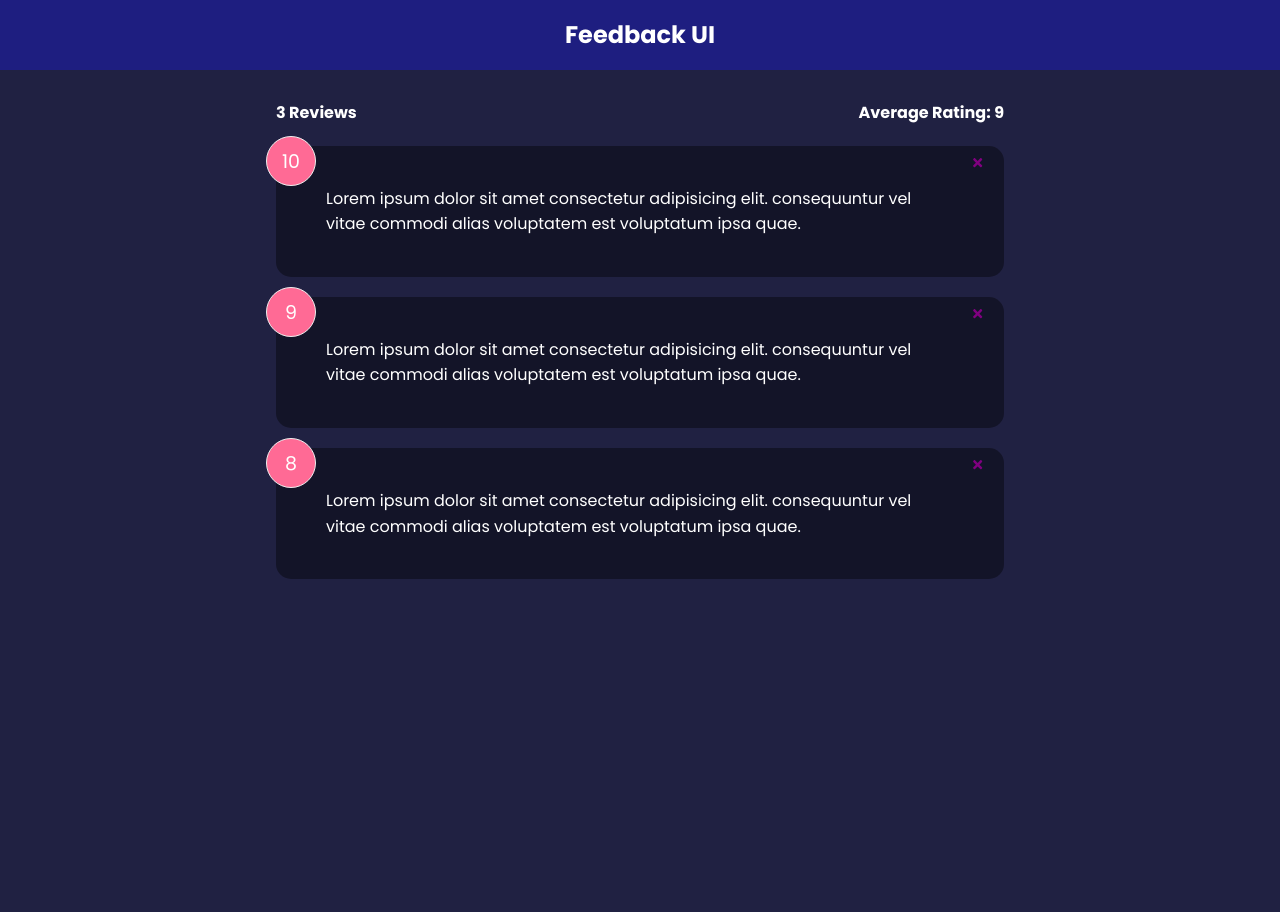
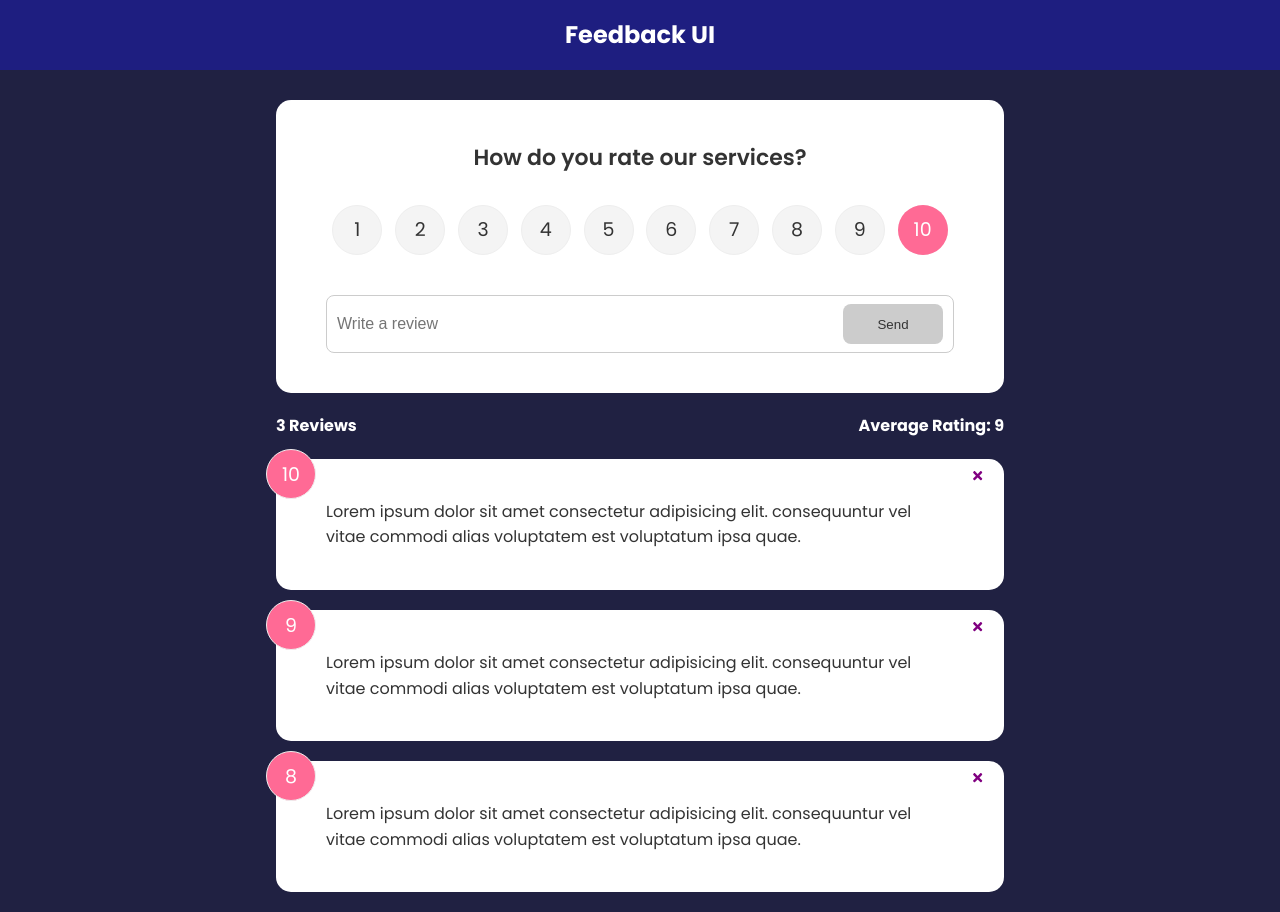
Before and after one commit to Jurgest/feedback-app, a React (Create React App) app: page / in a window 1280 px wide. Before the commit the page ends 800 px from the top, so only its background shows below. Built offline with nearby package versions, Linux system fonts and the light colour scheme.

Commit message:
addFeedback, animate

```diff
--- a/package.json
+++ b/package.json
@@ -6,10 +6,12 @@
     "@testing-library/jest-dom": "^5.16.1",
     "@testing-library/react": "^12.1.2",
     "@testing-library/user-event": "^13.5.0",
+    "framer-motion": "^4.1.17",
     "react": "^17.0.2",
     "react-dom": "^17.0.2",
     "react-icons": "^4.3.1",
     "react-scripts": "5.0.0",
+    "uuid": "^8.3.2",
     "web-vitals": "^2.1.3"
   },
   "scripts": {
--- a/src/App.js
+++ b/src/App.js
@@ -1,4 +1,6 @@
 import React, { useState} from 'react';
+import {v4 as uuidv4} from 'uuid';
+import FeedbackForm from './components/FeedbackForm';
 import FeedbackList from './components/FeedbackList';
 import FeedbackStats from './components/FeedbackStats';
 import Header from './components/Header';
@@ -6,6 +8,12 @@
 
 const App =()=> {
     const [feedback, setFeedback] = useState(FeedbackData);
+
+    const addFeedback =(newFeedback) =>{
+        newFeedback.id =uuidv4();
+        setFeedback([newFeedback, ...feedback ])
+    }
+
     const deleteFeedback = (id) => {
         if(window.confirm('Are you sure you want to delete it?')) {
             setFeedback(feedback.filter((item)=> item.id !== id))
@@ -17,6 +25,7 @@
         <>
          <Header />
         <div className='container'>
+            <FeedbackForm  handleAdd={addFeedback}/>
             <FeedbackStats feedback={feedback} />
             <FeedbackList
                 feedback={feedback}
--- /dev/null
+++ b/src/components/FeedbackForm.jsx
@@ -0,0 +1,63 @@
+import React, {useState} from 'react';
+import RatingSelect from './RatingSelect';
+import Button from './shared/Button';
+import Card from './shared/Card';
+
+const FeedbackForm = ({handleAdd}) => {
+    const [text, setText] = useState('');
+    const [rating, setRating] = useState(10);
+
+    const [btnDisabled, setBtnDisabled] = useState(true);
+    const [message, setMessage] = useState('');
+
+    const handleTextChange = (e) => {
+       if(text === '') {
+           setBtnDisabled(true)
+           setMessage(null)
+       } else if(text !== '' && text.trim().length <= 10 ) {
+            setMessage('Text must be at least 10 characters')
+            setBtnDisabled(true)
+       } else {
+             setBtnDisabled(false)
+             setMessage(null)
+       }
+        setText(e.target.value)
+    }
+
+    const handleSubmit = (e) => {
+        e.preventDefault()
+        if(text.trim().length > 10 ) {
+            const newFeedback = {
+                text,
+                rating
+            }
+            handleAdd(newFeedback);
+            setText('');
+        }
+    }
+
+    return (
+        <Card>
+            <form onSubmit={handleSubmit} >
+                <h2> How do you rate our services?</h2>
+                <RatingSelect select={(rating)=>setRating(rating)} />
+                <div className="input-group">
+                    <input
+                        onChange={handleTextChange}
+                        type='text'
+                        placeholder='Write a review'
+                        value={text}
+                        />
+                    <Button
+                        type='submit'
+                        version='primary'
+                        isDisabled={btnDisabled}
+                        >Send</Button>
+                </div>
+                {message && <div className='message' >{message}</div>}
+            </form>
+        </Card>
+    )
+}
+
+export default FeedbackForm;
--- a/src/components/FeedbackItem.jsx
+++ b/src/components/FeedbackItem.jsx
@@ -5,7 +5,7 @@
 const FeedbackItem = ({item, handleDelete}) => {
 
     return (
-        <Card reverse={true}>
+        <Card reverse={false}>
             <div className="num-display">{item.rating}</div>
             <button className='close' onClick={()=>handleDelete(item.id)}>
                 <FaTimes color='purple' />
--- a/src/components/FeedbackList.jsx
+++ b/src/components/FeedbackList.jsx
@@ -1,4 +1,5 @@
 import React from 'react'
+import {motion, AnimatePresence} from 'framer-motion';
 import FeedbackItem from './FeedbackItem';
 
 const FeedbackList = ({feedback, handleDelete}) => {
@@ -6,14 +7,34 @@
     if(!feedback || feedback=== 0 ) {
         return <p>No Feedback Yet</p>
     } else {
+
         return (
 
             <div className='feedback-list'>
+                <AnimatePresence>
                 {feedback.map((item)=> (
+                    <motion.div
+                        key={item.id}
+                        initial={{opacity:0}}
+                        animate={{opacity:1}}
+                        exit={{opacity:0}}
+                        >
                         <FeedbackItem key={item.id} item={item} handleDelete={handleDelete}/>
+                        </motion.div>
                 ))}
+                </AnimatePresence>
             </div>
         )}
+
+        //without animation
+    // return (
+
+    //     <div className='feedback-list'>
+    //         {feedback.map((item)=> (
+    //             <FeedbackItem key={item.id} item={item} handleDelete={handleDelete}/>
+    //         ))}
+    //     </div>
+    // )}
 }
 
 export default FeedbackList;
--- /dev/null
+++ b/src/components/RatingSelect.jsx
@@ -0,0 +1,126 @@
+import React, {useState} from 'react'
+
+const RatingSelect = ({select}) => {
+    const [selected, setSelected] = useState(10);
+
+    const handleChange = (e) => {
+        setSelected(+e.currentTarget.value)
+        select(+e.currentTarget.value)
+    }
+    return (
+         <ul className="rating">
+            <li>
+                <input
+                type="radio"
+                id="num1"
+                name="rating"
+                value="1"
+                onChange={handleChange}
+                checked={selected === 1}
+                />
+                <label htmlFor="num1">1</label>
+            </li>
+            <li>
+                <input
+                type="radio"
+                id="num2"
+                name="rating"
+                value="2"
+                onChange={handleChange}
+                checked={selected === 2}
+                />
+                <label htmlFor="num2">2</label>
+            </li>
+            <li>
+                <input
+                type="radio"
+                id="num3"
+                name="rating"
+                value="3"
+                onChange={handleChange}
+                checked={selected === 3}
+                />
+                <label htmlFor="num3">3</label>
+            </li>
+            <li>
+                <input
+                type="radio"
+                id="num4"
+                name="rating"
+                value="4"
+                onChange={handleChange}
+                checked={selected === 4}
+                />
+                <label htmlFor="num4">4</label>
+            </li>
+            <li>
+                <input
+                type="radio"
+                id="num5"
+                name="rating"
+                value="5"
+                onChange={handleChange}
+                checked={selected === 5}
+                />
+                <label htmlFor="num5">5</label>
+            </li>
+            <li>
+                <input
+                type="radio"
+                id="num6"
+                name="rating"
+                value="6"
+                onChange={handleChange}
+                checked={selected === 6}
+                />
+                <label htmlFor="num6">6</label>
+            </li>
+            <li>
+                <input
+                type="radio"
+                id="num7"
+                name="rating"
+                value="7"
+                onChange={handleChange}
+                checked={selected === 7}
+                />
+                <label htmlFor="num7">7</label>
+            </li>
+            <li>
+                <input
+                type="radio"
+                id="num8"
+                name="rating"
+                value="8"
+                onChange={handleChange}
+                checked={selected === 8}
+                />
+                <label htmlFor="num8">8</label>
+            </li>
+            <li>
+                <input
+                type="radio"
+                id="num9"
+                name="rating"
+                value="9"
+                onChange={handleChange}
+                checked={selected === 9}
+                />
+                <label htmlFor="num9">9</label>
+            </li>
+            <li>
+                <input
+                type="radio"
+                id="num10"
+                name="rating"
+                value="10"
+                onChange={handleChange}
+                checked={selected === 10}
+                />
+                <label htmlFor="num10">10</label>
+            </li>
+    </ul>
+    )
+}
+
+export default RatingSelect;
--- /dev/null
+++ b/src/components/shared/Button.jsx
@@ -0,0 +1,17 @@
+import React from 'react'
+
+const Button = ({children, version, type, isDisabled }) => {
+    return (
+        <button
+            type={type}
+            disabled={isDisabled}
+            className={`btn btn-${version} `}
+
+
+        >
+            {children}
+        </button>
+    )
+}
+
+export default Button;
--- a/src/index.css
+++ b/src/index.css
@@ -150,7 +150,7 @@
   color: #fff;
   border: 0;
   border-radius: 8px;
-  color: rgb(10, 5, 5);
+ /* color: rgb(10, 5, 5);*/
   width: 100px;
   height: 40px;
   cursor: pointer;
```
Also changed, not shown: 1 other file (tests, documents, lock files or other folders). Lines whose indentation alone changed are shown as unchanged.
